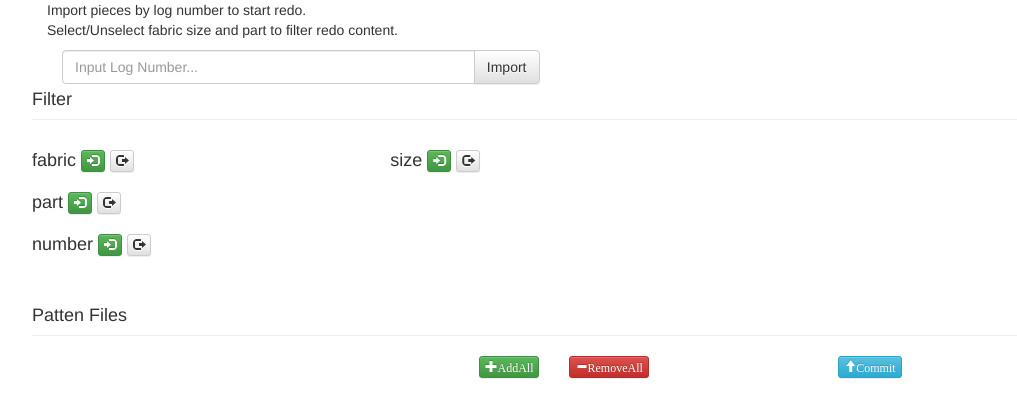
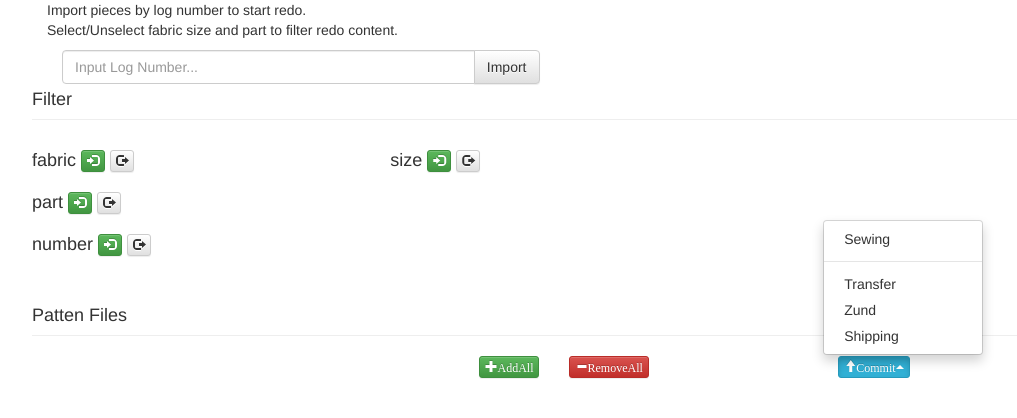
Before and after one commit to beymig/dynamicteam, a Flask app: page /redo in a window 1280 px wide, after a click on "Commit". Shown: the part 113-531 px from the top of the page, without its empty margins (133-1150 px from the left). Run offline with Flask 2, Linux system fonts and the light colour scheme; some libraries are stand-ins or nearby versions.

Commit message:
For Redos add drop list for departments: Transfer, Sewing, Zund, Shipping, For Sewing only add a box to type in the sewing station #

```diff
--- a/web/main.py
+++ b/web/main.py
@@ -92,8 +92,9 @@ def add_task():
 @app.route('/redo/report', methods=['POST'])
 def redo_report():
   log = request.form["log"]
+  depart = request.form["depart"]
   files = request.form["files"]
-  return render_template('redo_report.html', log=log, files=files.split(";"))
+  return render_template('redo_report.html', log=log, depart=depart, files=files.split(";"))
 
 @app.route('/redo', methods=['GET'])
 def redo_view():
--- a/web/templates/printroom_view.html
+++ b/web/templates/printroom_view.html
@@ -189,7 +189,7 @@ $( document ).ready(function() {
         <span class="col-xs-2">{{ task.length }}</span>
           {% if task.printer %}
             {% if task.status=="dispatched" %}
-              <span class="col-xs-2">{{ task.printer }}</span>
+            <span class="col-xs-2">{{ task.modify_at }}{{ task.printer }}</span>
             {% else %}
               <span class="col-xs-2"><button type="button" class="btn btn-sm btn-warning dyt-task-assigned">To:{{ task.printer }}</button></span>
             {% endif %}
--- a/web/templates/redo.html
+++ b/web/templates/redo.html
@@ -20,7 +20,13 @@ function importLog(log){
     });
 }
 
-function commitRedo(){
+function sewerCommitRedo(){
+  var sewNO = prompt("Please enter sew number", "");
+  if (sewNO != null) {
+    commitRedo("sew"+sewNO);
+  }
+}
+function commitRedo(depart){
   var elems = $("#selected-list li");
   var selectedFiles = $.map(elems, function(elem){
       var str = $(elem).text();
@@ -33,11 +39,13 @@ function commitRedo(){
       });
   $.post(dtConfig.redoHost+"/newredo",
   {
+    depart:depart,
     log:redoLog,
     files:selectedFiles.join(';')
   },
   function(data,status){
     $("#report_log").val(redoLog);
+    $("#report_depart").val(depart);
     $("#report_files").val(data);
     $("#redo_report_form").submit();
     //$.get("/redo/report", info, null, "json");
@@ -229,8 +237,20 @@ function submit(){
       <div class="col-xs-1">
         <button class="btn btn-xs btn-danger" type="button" onclick="removeAllSelected()"><span class="glyphicon glyphicon-minus" aria-hidden="true">RemoveAll</span></button>
       </div>
-      <div class="col-xs-1 col-xs-offset-2">
+      <!--div class="col-xs-1 col-xs-offset-2">
         <button class="btn btn-xs btn-info" type="button" onclick="commitRedo()"><span class="glyphicon glyphicon-arrow-up" aria-hidden="true">Commit</span></button>
+      </div-->
+      <div class="col-xs-1 col-xs-offset-2 btn-group dropup">
+        <button type="button" class="btn btn-xs btn-info dropdown-toggle" data-toggle="dropdown" aria-expanded="false">
+          <span class="glyphicon glyphicon-arrow-up" aria-hidden="true">Commit</span><span class="caret"></span>
+        </button>
+        <ul class="dropdown-menu" role="menu">
+          <li><a href="#" onclick="sewerCommitRedo()">Sewing</a></li>
+          <li class="divider"></li>
+          <li><a href="#" onclick="commitRedo('Transfer')">Transfer</a></li>
+          <li><a href="#" onclick="commitRedo('Zund')">Zund</a></li>
+          <li><a href="#" onclick="commitRedo('Shipping')">Shipping</a></li>
+        </ul>
       </div>
       <div class="col-xs-12">
       </div>
@@ -248,6 +268,7 @@ function submit(){
   </div>
 </div>
 <form id="redo_report_form" action="/redo/report" method="post">
+  <input id="report_depart" name="depart" type="hidden" value="default">
   <input id="report_log" name="log" type="hidden" value="default">
   <input id="report_files" name="files" type="hidden" value="default">
 </form>
--- a/web/templates/redo_report.html
+++ b/web/templates/redo_report.html
@@ -30,7 +30,7 @@
   <div class="container theme-showcase" role="main">
   <a href="/redo">Back</a>
   <button onclick="window.print();">Print this page</button>
-  <h2>LOG: {{ log }}</h2>
+  <div><h2>LOG: {{ log }}</h2></div><div>From: {{ depart }}</div>
   {% for f in files %}
   <div class="fileid-list col-xs-12 col-sm-6 col-md-4 col-lg-3"><p>{{ f }}</p></div>
   {% endfor %}
```
Also changed, not shown: 1 other file.
